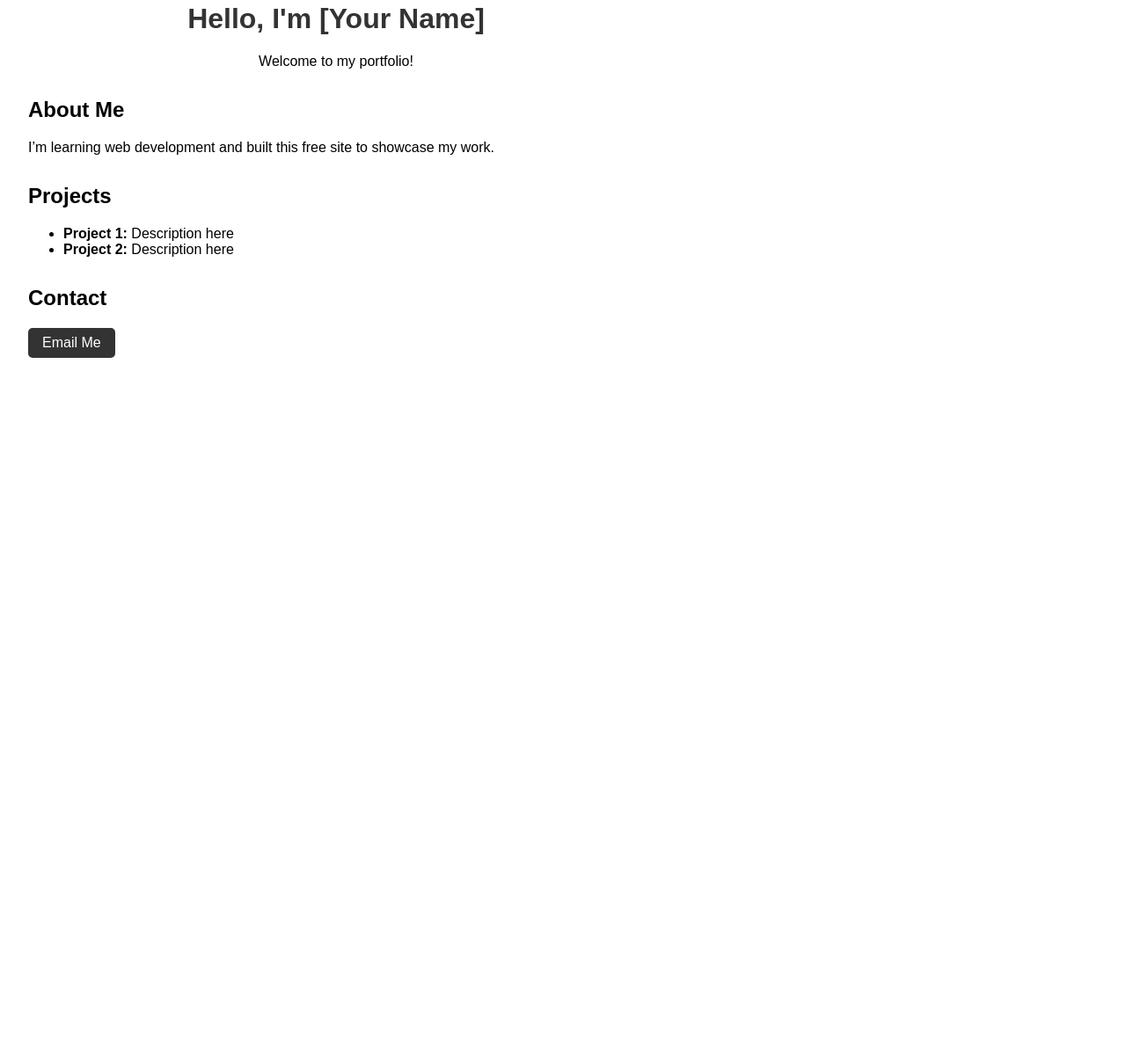
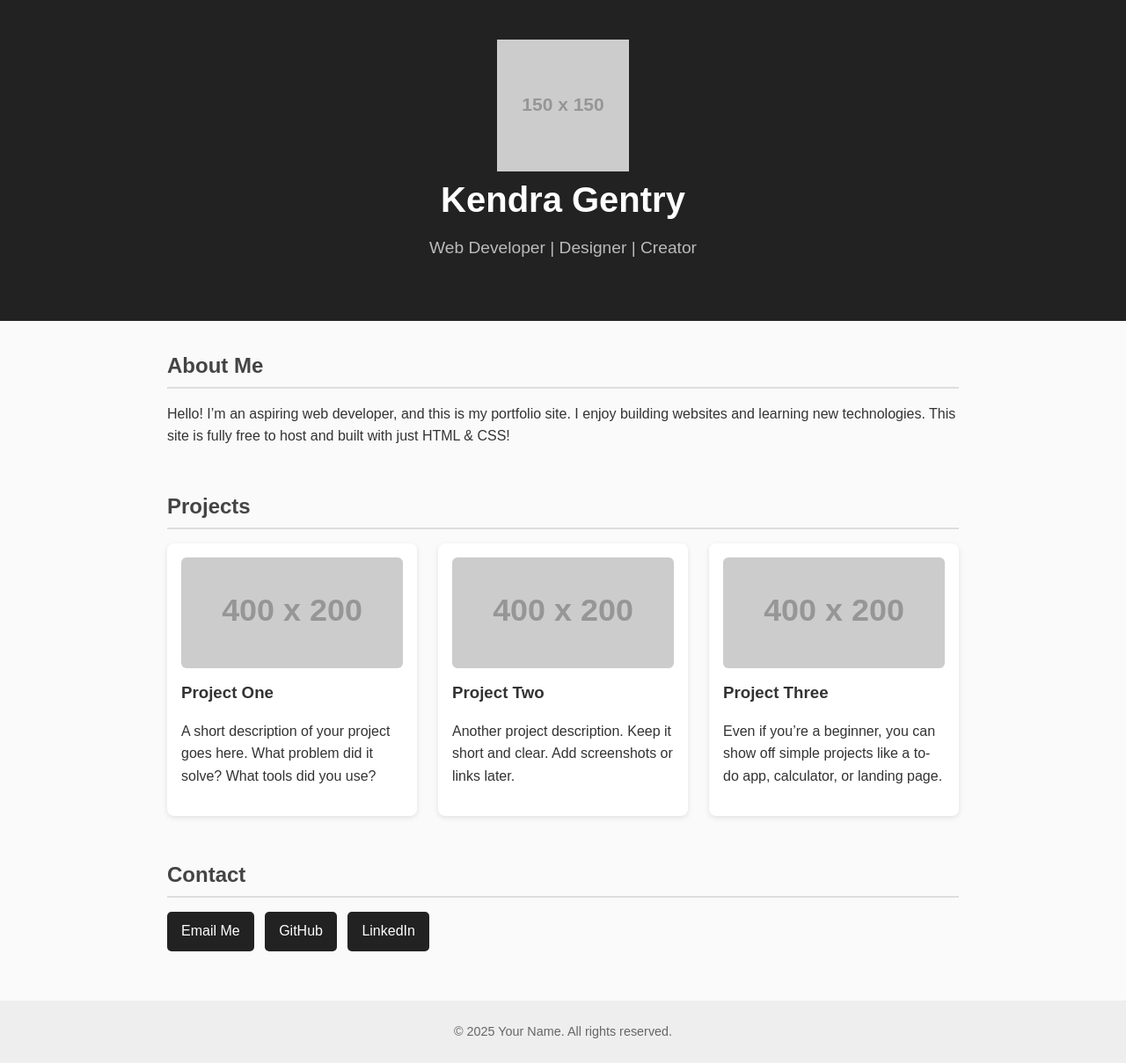
Before and after one commit to Karma415/portfolio-for-KarmaG-, a plain HTML site: page index.html in a window 1280 px wide. Shown: the part 29-1238 px from the top of the page at 88% size. Before the commit the page ends 800 px from the top, so only its background shows below. Drawn offline with Linux system fonts and the light colour scheme; placeholder pictures from the web are drawn by us.

Commit message:
Add files via upload

```diff
--- a/index.html
+++ b/index.html
@@ -1,39 +1,151 @@
-<!doctype html>
+<<!doctype html>
 <html lang="en">
 <head>
   <meta charset="utf-8">
   <title>My Portfolio</title>
   <meta name="viewport" content="width=device-width, initial-scale=1">
   <style>
-    body {font-family: Arial, sans-serif; margin: 2rem; max-width: 700px;}
-    header {text-align: center;}
-    h1 {color: #333;}
-    section {margin-top: 2rem;}
-    a.button {display:inline-block; padding:.5rem 1rem; background:#333; color:#fff; border-radius:5px; text-decoration:none;}
+    /* === Basic Styles === */
+    body {
+      font-family: Arial, sans-serif;
+      margin: 0;
+      padding: 0;
+      line-height: 1.6;
+      color: #333;
+      background: #fafafa;
+    }
+    header {
+      background: #222;
+      color: #fff;
+      text-align: center;
+      padding: 3rem 1rem;
+    }
+    header h1 {
+      margin: 0;
+      font-size: 2.5rem;
+    }
+    header p {
+      margin-top: .5rem;
+      font-size: 1.2rem;
+      color: #bbb;
+    }
+
+    main {
+      max-width: 900px;
+      margin: 2rem auto;
+      padding: 0 1rem;
+    }
+    section {
+      margin-bottom: 3rem;
+    }
+    h2 {
+      border-bottom: 2px solid #ddd;
+      padding-bottom: .3rem;
+      margin-bottom: 1rem;
+      color: #444;
+    }
+
+    /* === Projects Grid === */
+    .projects {
+      display: grid;
+      grid-template-columns: repeat(auto-fit, minmax(250px, 1fr));
+      gap: 1.5rem;
+    }
+    .project-card {
+      background: #fff;
+      border-radius: 8px;
+      padding: 1rem;
+      box-shadow: 0 2px 6px rgba(0,0,0,0.1);
+    }
+    .project-card img {
+      max-width: 100%;
+      border-radius: 6px;
+    }
+    .project-card h3 {
+      margin: .8rem 0 .4rem;
+    }
+
+    /* === Contact Buttons === */
+    .contact a {
+      display: inline-block;
+      margin-right: .5rem;
+      margin-bottom: .5rem;
+      padding: .6rem 1rem;
+      background: #222;
+      color: #fff;
+      text-decoration: none;
+      border-radius: 5px;
+      transition: background .3s;
+    }
+    .contact a:hover {
+      background: #555;
+    }
+
+    footer {
+      text-align: center;
+      padding: 1.5rem;
+      background: #eee;
+      color: #666;
+      font-size: .9rem;
+    }
   </style>
 </head>
 <body>
+
   <header>
-    <h1>Hello, I'm [Your Name]</h1>
-    <p>Welcome to my portfolio!</p>
+    <img src="https://via.placeholder.com/150" alt="Your Name Profile Photo">
+    <h1>Kendra Gentry</h1>
+    <p>Web Developer | Designer | Creator</p>
   </header>
 
-  <section>
+  <main>
+    <!-- About Section -->
+    <section id="about">
       <h2>About Me</h2>
-    <p>I’m learning web development and built this free site to showcase my work.</p>
+      <p>Hello! I’m an aspiring web developer, and this is my portfolio site. I enjoy building websites and learning new technologies. This site is fully free to host and built with just HTML & CSS!</p>
     </section>
 
-  <section>
+    <!-- Projects Section -->
+    <section id="projects">
       <h2>Projects</h2>
-    <ul>
-      <li><strong>Project 1:</strong> Description here</li>
-      <li><strong>Project 2:</strong> Description here</li>
-    </ul>
+      <div class="projects">
+        <div class="project-card">
+          <img src="https://via.placeholder.com/400x200" alt="Project 1 preview">
+          <h3>Project One</h3>
+          <p>A short description of your project goes here. What problem did it solve? What tools did you use?</p>
+        </div>
+        <div class="project-card">
+          <img src="https://via.placeholder.com/400x200" alt="Project 2 preview">
+          <h3>Project Two</h3>
+          <p>Another project description. Keep it short and clear. Add screenshots or links later.</p>
+        </div>
+        <div class="project-card">
+          <img src="https://via.placeholder.com/400x200" alt="Project 3 preview">
+          <h3>Project Three</h3>
+          <p>Even if you’re a beginner, you can show off simple projects like a to-do app, calculator, or landing page.</p>
+        </div>
+      </div>
     </section>
 
-  <section>
+    <!-- Contact Section -->
+    <section id="contact">
       <h2>Contact</h2>
-    <a class="button" href="mailto:youremail@example.com">Email Me</a>
+      <div class="contact">
+        <a href="mailto:youremail@example.com">Email Me</a>
+        <a href="https://github.com/yourusername" target="_blank">GitHub</a>
+        <a href="https://linkedin.com/in/yourusername" target="_blank">LinkedIn</a>
+      </div>
     </section>
+  </main>
+
+  <footer>
+    © <span id="year"></span> Your Name. All rights reserved.
+  </footer>
+
+  <script>
+    // Auto-update year
+    document.getElementById("year").textContent = new Date().getFullYear();
+  </script>
+
 </body>
 </html>
```
Lines whose indentation alone changed are shown as unchanged.
